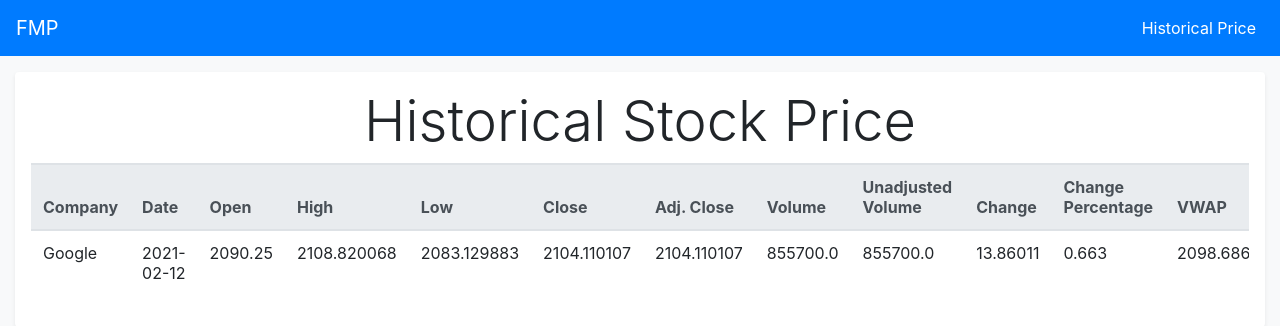
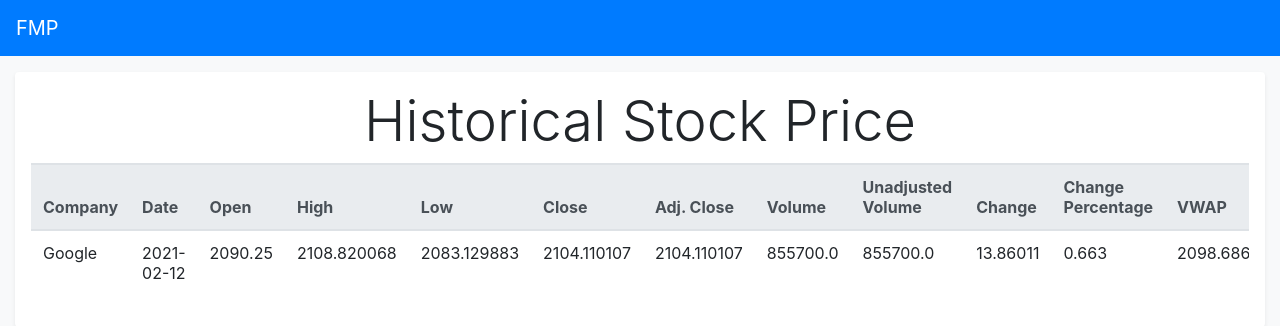
Before and after one commit to jeet-khondker/historical-stock, a Django app: page / in a window 1280 px wide. Shown: the top 326 px of the page. Run offline with Django 3.2, Linux system fonts and the light colour scheme.

Commit message:
refactor: Removed Top Right Navigation Link

```diff
--- a/templates/historical_stock/base.html
+++ b/templates/historical_stock/base.html
@@ -20,11 +20,6 @@
         <button class="navbar-toggler" type="button" data-toggle="collapse" data-target="#navbarNavAltMarkup" aria-controls="navbarNavAltMarkup" aria-expanded="false" aria-label="Toggle navigation">
             <span class="navbar-toggler-icon"></span>
         </button>
-        <div class="collapse navbar-collapse" id="navbarNavAltMarkup">
-            <div class="navbar-nav ml-auto">
-                <a class="nav-link active" href="#">Historical Price <span class="sr-only">(current)</span></a>
-            </div>
-        </div>
     </nav>
     <div class="container-fluid">
         {% block content %}{% endblock %}
```
